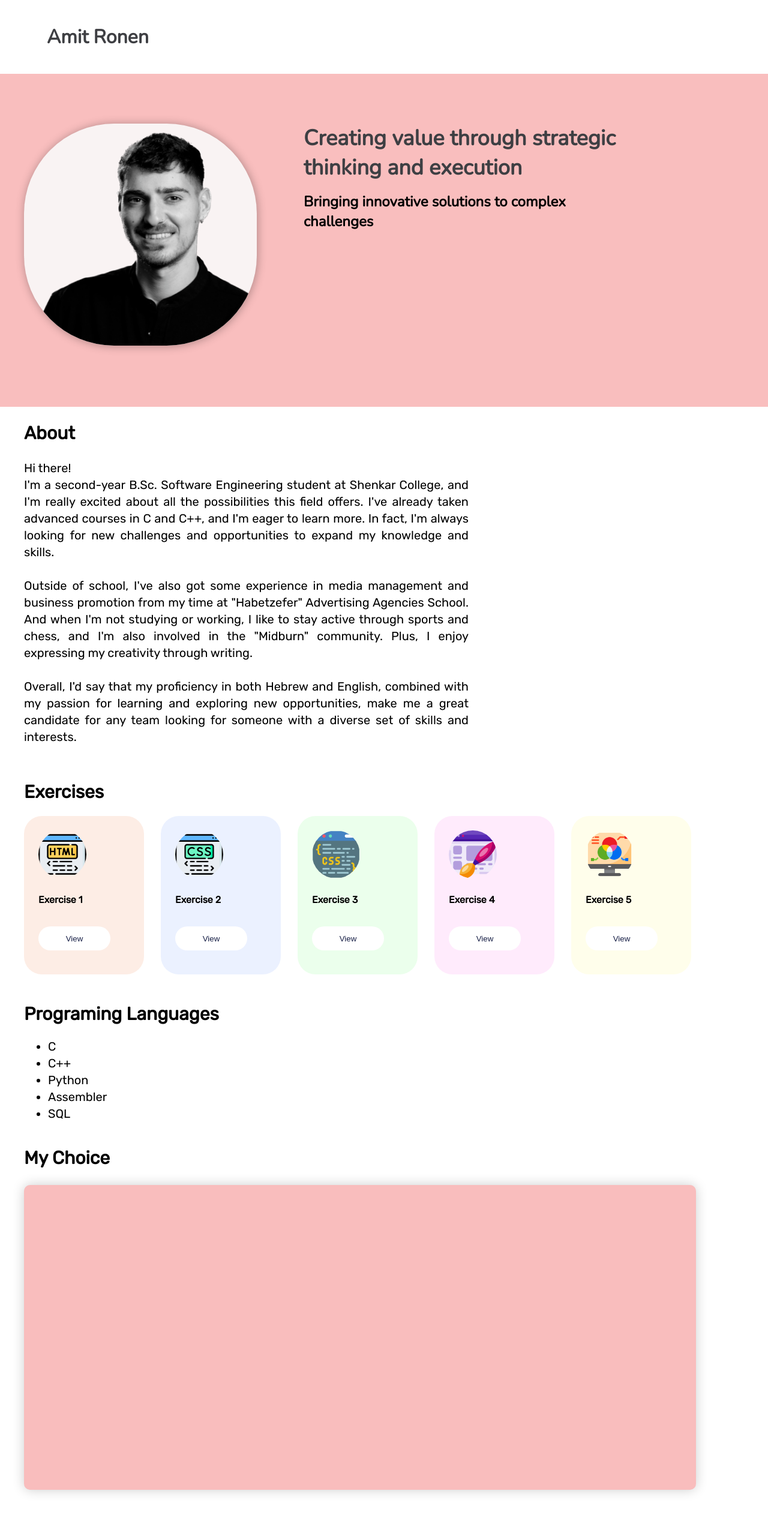
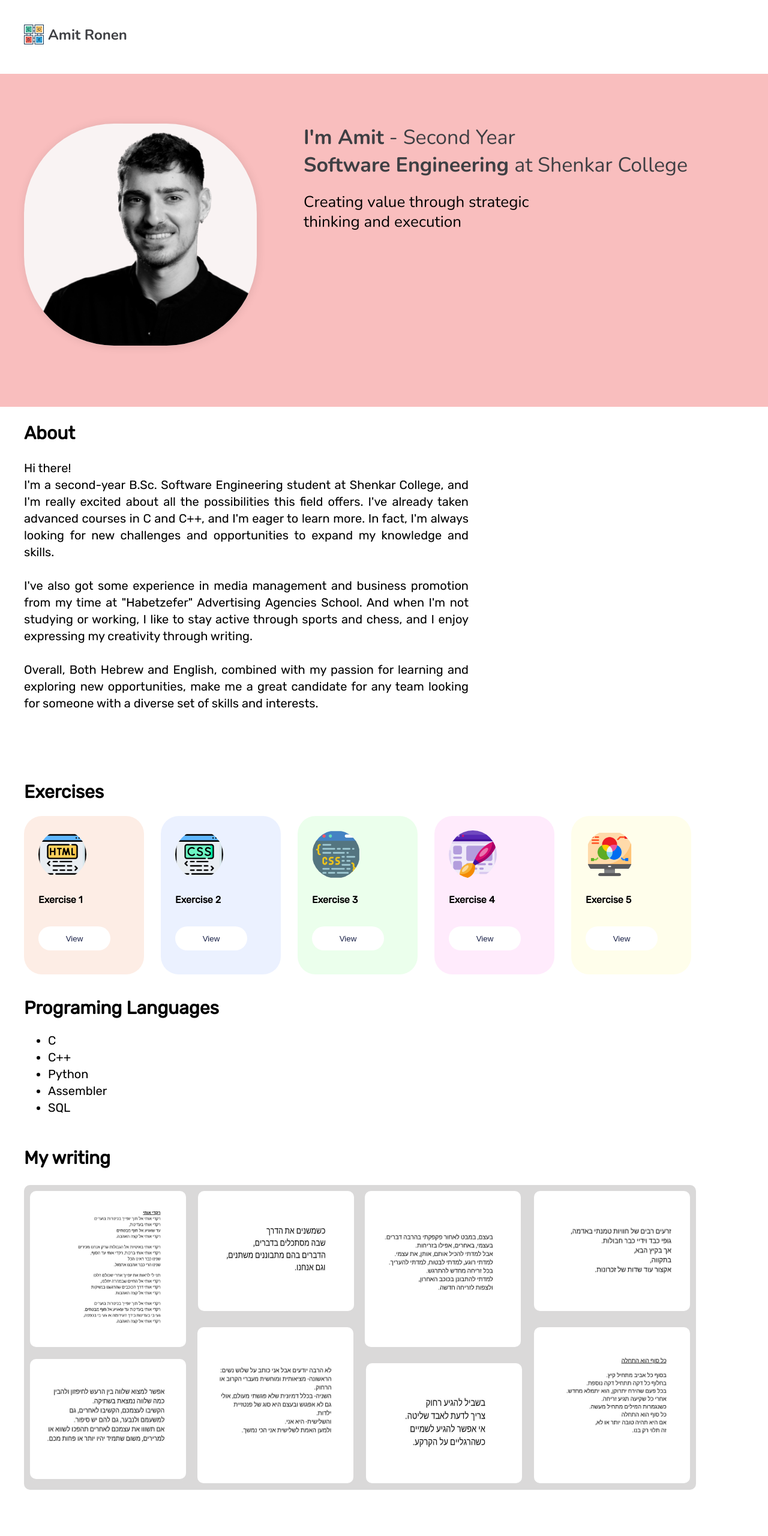
Before and after one commit to amitmentos/Excersise-2, a plain HTML site: page index.html in a window 1280 px wide. Shown: the top 2560 px of the page at 60% size. Drawn offline with nearby package versions, Linux system fonts and the light colour scheme.

Commit message:
Saturday eve

```diff
--- a/css/style.css
+++ b/css/style.css
@@ -1,6 +1,6 @@
-@import url('https://fonts.googleapis.com/css2?family=Nunito&display=swap');
+/* @import url('https://fonts.googleapis.com/css2?family=Nunito&display=swap'); */
 @import url('https://fonts.googleapis.com/css2?family=Nunito:wght@200&family=Rubik:wght@300;400&display=swap');
-
+@import url('https://fonts.googleapis.com/css2?family=Nunito:wght@700&display=swap');
 
 * {
     margin: 0;
@@ -21,7 +21,7 @@ h2{
     height: 40px;
     font-family: 'Rubik';
     font-style: normal;
-    font-weight: 900;
+    font-weight: 100px;
     font-size: 30px;
     line-height: 40px;
     color: #000000;
@@ -32,23 +32,24 @@ h2{
     margin-left: 40px;
 }
 
-#logo {
+#logo h1{
     font-family: "Nunito";
     text-decoration: none;
     color: #3E3F43;
     position: absolute;
     align-items: center;
-    font-weight: 700;
-    left: 78px;
-    top: 40px;
+    font-weight: 100px;
+    font-size: 24px;
+    left: 80px;
+    top: 42px;
 }
 
 #logo img{
     position: absolute;
-    width: 67px;
-    height: 67px;
-    left: 80px;
-    top: 2px;
+    width: 33px;
+    height: 33px;
+    left: 40px;
+    top: 41px;
 }
 
 
@@ -67,26 +68,30 @@ h2{
     top: 83px;
     margin-left:0px;
     border-radius: 150px;
-    box-shadow: 1px 1px 15px rgba(0, 0, 0, 0.3);
+    box-shadow: 1px 1px 15px rgba(0, 0, 0, 0.10);
     left: 40px;
     background-color: #f9f3f3;
 }
 
 
-.upper div h2{
-    width: 530px;
-    height: 98px;
+.upper p{
+    position: absolute;
+    width: 700px;
     left: 506px;
     top: 83px;
     font-family: 'Nunito';
     font-style: normal;
-    font-weight: 800;
-    font-size: 36px;
-    line-height: 49px;
+    font-weight: 400;
+    font-size: 34px;
     color: #3E3F43;
 }
 
-.upper div h3{
+.highlight{
+    font-weight: 900;
+    font-size: 34px;
+}
+
+.upper h3{
     position: absolute;
     width: 448px;
     height: 66px;
@@ -95,8 +100,8 @@ h2{
 
     font-family: 'Nunito';
     font-style: normal;
-    font-weight: 600;
-    font-size: 24px;
+    font-weight: 500;
+    font-size: 26px;
     line-height: 33px;
 
     color: #000000;
@@ -137,6 +142,7 @@ h2{
     width: 200px;
     height: 264px;
     top: 1320px;
+
 }
 
 .exercises h4{
@@ -217,7 +223,7 @@ h2{
 
 .languages{
     position: absolute;
-    top: 1670px;
+    top: 1660px;
     width: 364px;
 }
 
@@ -244,17 +250,77 @@ h2{
     height: 508px;
     left: 40px;
     top: 1975px;
-    background: #F9BDBD;
+    background: #dad9d9;
     border-radius: 10px;
-    box-shadow: 0px 0px 20px rgba(0, 0, 0, 0.2);
-}
-
-.myChoice div:hover{
-    animation: pulse 2s infinite;
-    animation-iteration-count: 2;
+    box-shadow: 0px 0px 20px rgba(0, 0, 0, 0.00);
 }
 
 
+
+.myChoice img:hover{
+    animation: pulse 2s infinite;
+    animation-iteration-count: 2;
+
+}
+
+.myChoice div img{
+    position: relative;
+    width: 260px;
+    height: 260px;
+    border-radius: 10px;
+}
+
+#hobbies1, #hobbies:hover{
+    top: 10px;
+    left: 10px;
+}
+
+#hobbies2{
+    top: 237px;
+    left: 25px;
+}
+
+#hobbies3{
+    top: 10px;
+    left: 40px;
+}
+
+#hobbies4{
+    top: 237px;
+    left: 58px;
+}
+
+#hobbies5{
+    position: absolute;
+    width: 260px;
+    height: 200px;
+    top: 290px;
+    left: 10px;
+}
+
+#hobbies6{
+    position: absolute;
+    width: 260px;
+    height: 200px;
+    top: 10px;
+    left: 290px;
+}
+
+#hobbies7{
+    position: absolute;
+    width: 260px;
+    height: 200px;
+    top: 297px;
+    left: 570px;
+}
+
+#hobbies8{
+    position: absolute;
+    width: 260px;
+    height: 200px;
+    top: 10px;
+    left: 850px;
+}
 
 @keyframes pulse {
     0% {
--- a/index.html
+++ b/index.html
@@ -10,19 +10,19 @@
 <body>
     <header>
         <!-- Logo -->
-        <a href="images/logo.jpg" id="logo">
-            <!-- <img src="images/logo.png" alt="logo pic"> -->
+        <a href="#" id="logo">
+            <img src="images/logo.png" alt="logo pic">
             <h1>Amit Ronen</h1>
         </a>
     </header>
     <main class="margin">
         <section class="upper">
-            <div class="back">
+            <div>
             <img src="images/amit.png" alt="Amit pic">
             </div>
             <div>
-                <h2>Creating value through strategic thinking and execution</h2>
-                <h3>Bringing innovative solutions to complex challenges</h3>
+                <p><span class="highlight">I'm Amit</span> - Second Year <br> <span class="highlight">Software Engineering </span>at Shenkar College</p>
+                <h3>Creating value through strategic <br>thinking and execution</h3>
             </div>
         </section>
         <section class="about">
@@ -34,11 +34,11 @@
                 In fact, I'm always looking for new challenges and opportunities to expand my knowledge and skills.
                 <br>
                 <br>
-                Outside of school, I've also got some experience in media management and business promotion from my time at "Habetzefer" Advertising Agencies School.
-                And when I'm not studying or working, I like to stay active through sports and chess, and I'm also involved in the "Midburn" community. Plus, I enjoy expressing my creativity through writing.
+                I've also got some experience in media management and business promotion from my time at "Habetzefer" Advertising Agencies School.
+                And when I'm not studying or working, I like to stay active through sports and chess, and I enjoy expressing my creativity through writing.
                 <br>
                 <br>
-                Overall, I'd say that my proficiency in both Hebrew and English, combined with my passion for learning and exploring new opportunities, make me a great candidate for any team looking for someone with a diverse set of skills and interests.
+                Overall, Both Hebrew and English, combined with my passion for learning and exploring new opportunities, make me a great candidate for any team looking for someone with a diverse set of skills and interests.
             </p>
         </section>
         <section class="exercises">
@@ -80,15 +80,22 @@
             </ul>
         </section>
         <section class="myChoice">
-            <h2>My Choice</h2>
-            <div class="bubble">
-
+            <h2>My writing</h2>
+            <div>
+                <img id="hobbies1" src="/images/hobbies1.jpg" alt="hobbies1 pic">
+                <img id="hobbies2" src="/images/hobbies2.jpg" alt="hobbies1 pic">
+                <img id="hobbies3" src="/images/hobbies3.jpg" alt="hobbies1 pic">
+                <img id="hobbies4" src="/images/hobbies4.jpg" alt="hobbies1 pic">
+                <img id="hobbies5" src="/images/hobbies5.jpg" alt="hobbies1 pic">
+                <img id="hobbies6" src="/images/hobbies6.jpg" alt="hobbies1 pic">
+                <img id="hobbies7" src="/images/hobbies7.jpg" alt="hobbies1 pic">
+                <img id="hobbies8" src="/images/hobbies8.jpg" alt="hobbies1 pic">
             </div>
         </section>
     </main>
     <footer>
         <img src="images/footer.png" alt="footer area">
-        <h4>Follow Us</h4>
+        <h4>Follow Me</h4>
         <section class="Media">
             <a href="https://www.facebook.com/amit.ronen2/"> Facebook</a>
             <br>
```
Also changed, not shown: images/hobbies1.jpg (added), images/hobbies2.jpg (added), images/hobbies3.jpg (added), images/hobbies4.jpg (added), images/hobbies5.jpg (added), images/hobbies6.jpg (added), images/hobbies7.jpg (added), images/hobbies8.jpg (added), images/hobbies9.jpg (added), images/logo.png (added), 1 other file.
